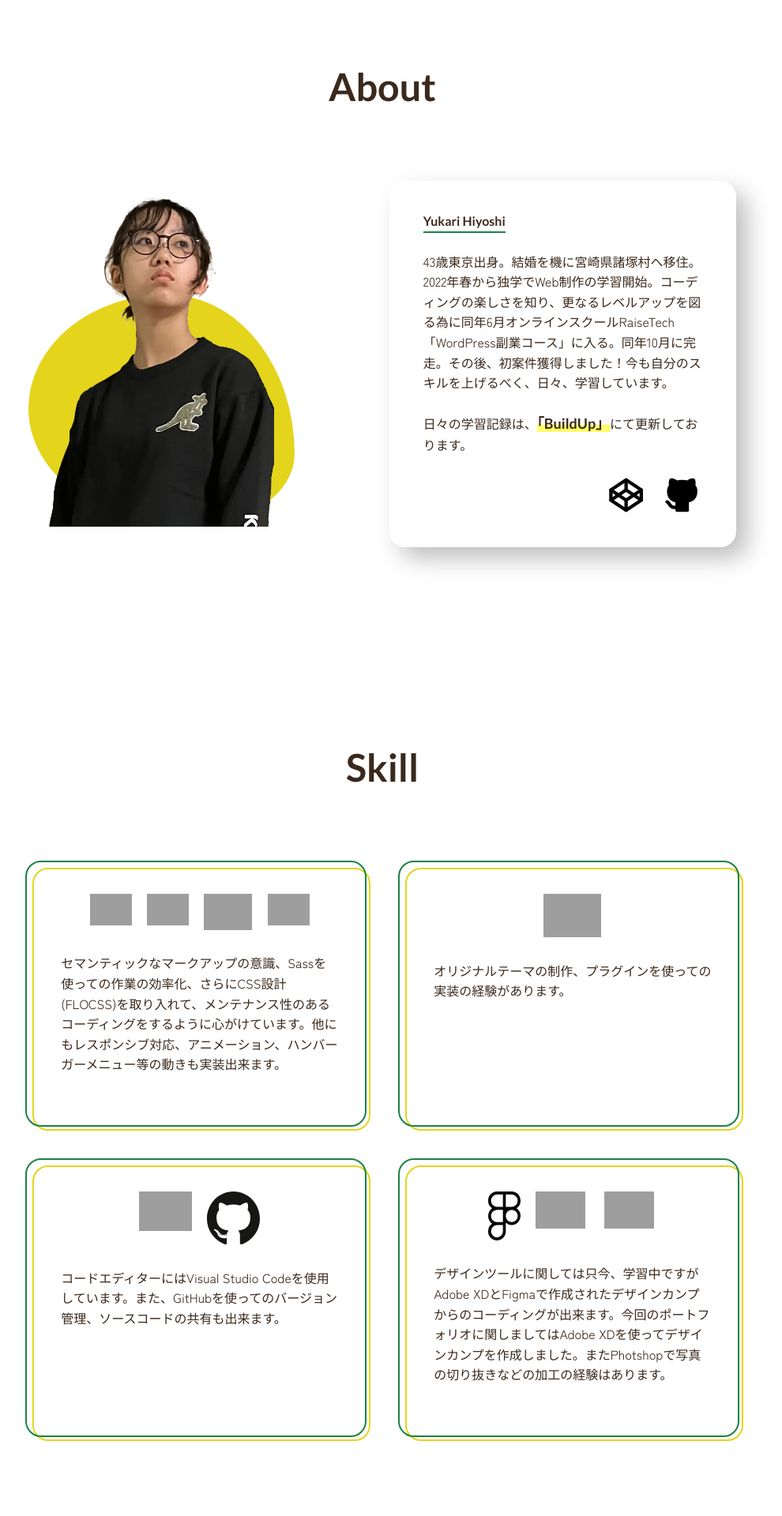
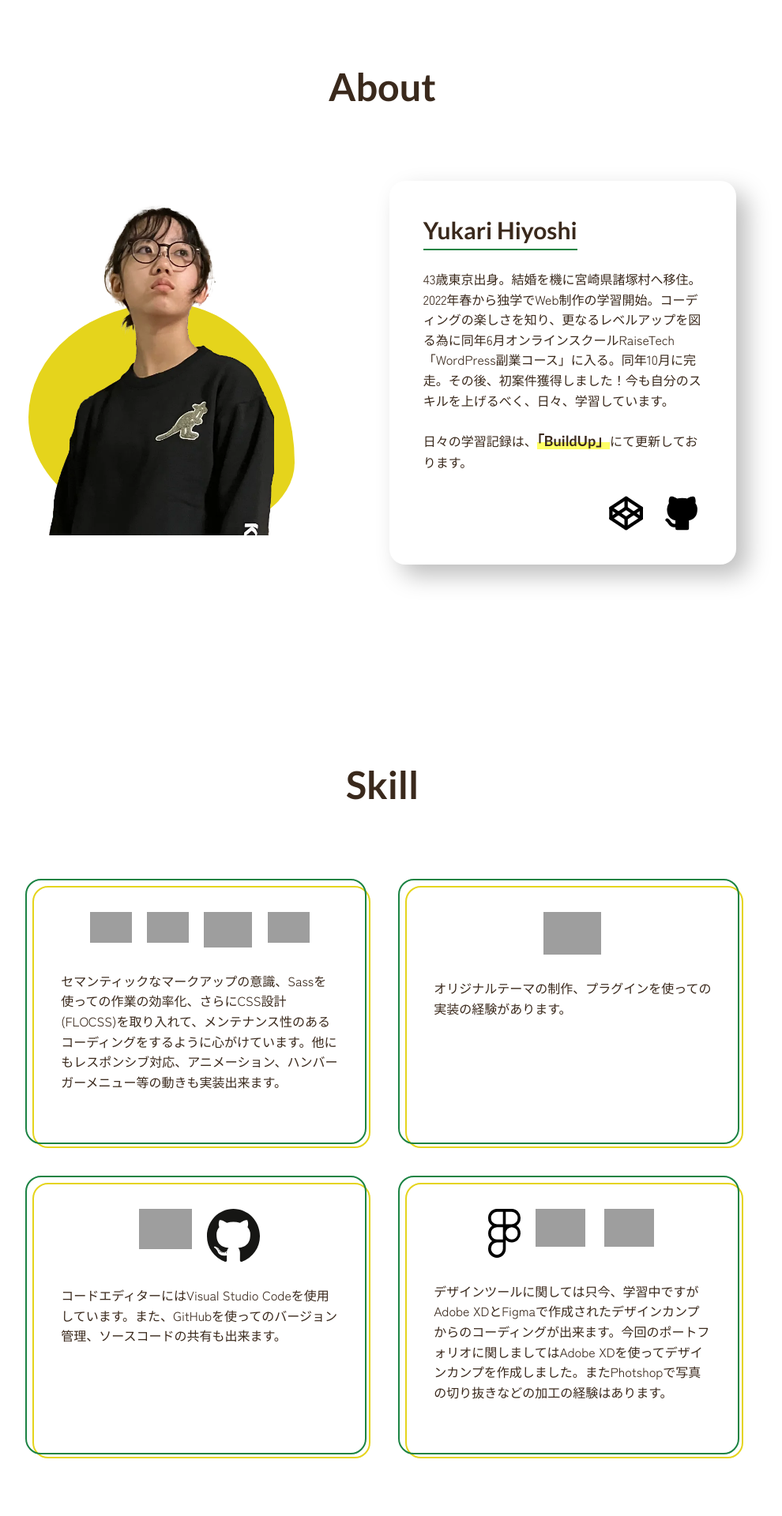
Before and after one commit to yuupiyo/MyPortfolio, a PHP site: page / in a window 1280 px wide. Shown: the part 889-2809 px from the top of the page at 79% size, without its empty margins (156-1146 px from the left). Run offline with PHP 8.4, Linux system fonts and the light colour scheme; some libraries are stand-ins or nearby versions; grey boxes are pictures that could not be loaded.

Commit message:
top/FLOCSS見直し完了

```diff
--- a/css/style.css
+++ b/css/style.css
@@ -152,12 +152,12 @@ img {
   border-radius: 49% 51% 47% 53%/60% 37% 63% 40%;
 }
 
-.c-flex, .c-flex__skill-icon, .c-flex__about-icon, .c-flex__about, .c-flex__nav {
+.c-flex, .c-flex__skill-icon, .c-flex__section, .c-flex__about-icon, .c-flex__about, .c-flex__nav {
   display: flex;
   flex-direction: column;
 }
 @media screen and (width >= 768px) {
-  .c-flex, .c-flex__skill-icon, .c-flex__about-icon, .c-flex__about, .c-flex__nav {
+  .c-flex, .c-flex__skill-icon, .c-flex__section, .c-flex__about-icon, .c-flex__about, .c-flex__nav {
     flex-direction: row;
   }
 }
@@ -188,15 +188,12 @@ img {
   gap: 5.5%;
 }
 .c-flex__section {
-  display: inline-flex;
-  flex-direction: column;
   flex-wrap: wrap;
   align-items: center;
   gap: 2.5rem;
 }
 @media screen and (width >= 768px) {
   .c-flex__section {
-    flex-direction: row;
     justify-content: center;
     align-items: stretch;
   }
@@ -321,6 +318,12 @@ img {
 .p-about__h3 {
   display: inline-block;
   margin-bottom: 1.5rem;
+  font-size: 8vw;
+}
+@media screen and (width >= 375px) {
+  .p-about__h3 {
+    font-size: 1.875rem;
+  }
 }
 .p-about__list {
   margin-top: 1.5rem;
@@ -360,7 +363,7 @@ img {
 .p-contact__drop-left {
   max-width: 100px;
   width: 8%;
-  margin-right: 86%;
+  margin-left: 5%;
 }
 .p-contact__h3 {
   font-size: 4vw;
--- a/index.html
+++ b/index.html
@@ -67,7 +67,7 @@
             </picture>
           </li>
           <li class="p-about__info c-background__white c-shadow c-border-radius">
-            <h3 class="c-font-family__en c-color__brown p-about__h3 c-title__h3 c-border-bottom">Yukari Hiyoshi</h3>
+            <h3 class="p-about__h3 c-font-family__en c-color__brown c-title__h3 c-border-bottom">Yukari Hiyoshi</h3>
             <p class="c-font-family__ja c-color__brown c-text u-mb__24">43歳東京出身。結婚を機に宮崎県諸塚村へ移住。2022年春から独学でWeb制作の学習開始。コーディングの楽しさを知り、更なるレベルアップを図る為に同年6月オンラインスクールRaiseTech「WordPress副業コース」に入る。同年10月に完走。その後、初案件獲得しました！今も自分のスキルを上げるべく、日々、学習しています。</p>
             <p class="c-font-family__ja c-color__brown c-text">日々の学習記録は、<a class="p-about__span c-font-family__en c-text__buildup" href="https://app.build-up.info/enterprises/bEDI6AXZ/portfolio/bQO1MTMgoTd" target="_blank">「BuildUp」</a>にて更新しております。</p>
             <ul class="p-about__list c-flex__about-icon">
--- a/scss/object/component/_flex.scss
+++ b/scss/object/component/_flex.scss
@@ -32,13 +32,11 @@
     gap: 5.5%;
   }
   &__section {
-    display: inline-flex;
-    flex-direction: column;
+    @extend .c-flex;
     flex-wrap: wrap;
     align-items: center;
     gap: g.rem(40);
     @include g.tablet {
-      flex-direction: row;
       justify-content: center;
       align-items: stretch;
     }
--- a/scss/object/project/_about.scss
+++ b/scss/object/project/_about.scss
@@ -27,6 +27,10 @@
   &__h3 {
     display: inline-block;
     margin-bottom: g.rem(24);
+    font-size: g.sp-vw(30);
+    @include g.sp {
+      font-size: g.rem(30);
+    }
   }
   &__list {
     margin-top: g.rem(24);
--- a/scss/object/project/_contact.scss
+++ b/scss/object/project/_contact.scss
@@ -21,7 +21,7 @@
   &__drop-left {
     max-width: 100px;
     width: 8%;
-    margin-right: 86%;
+    margin-left: 5%;
   }
   &__h3 {
     font-size: 4vw;
```
Also changed, not shown: css/style.min.css, 2 other files.
